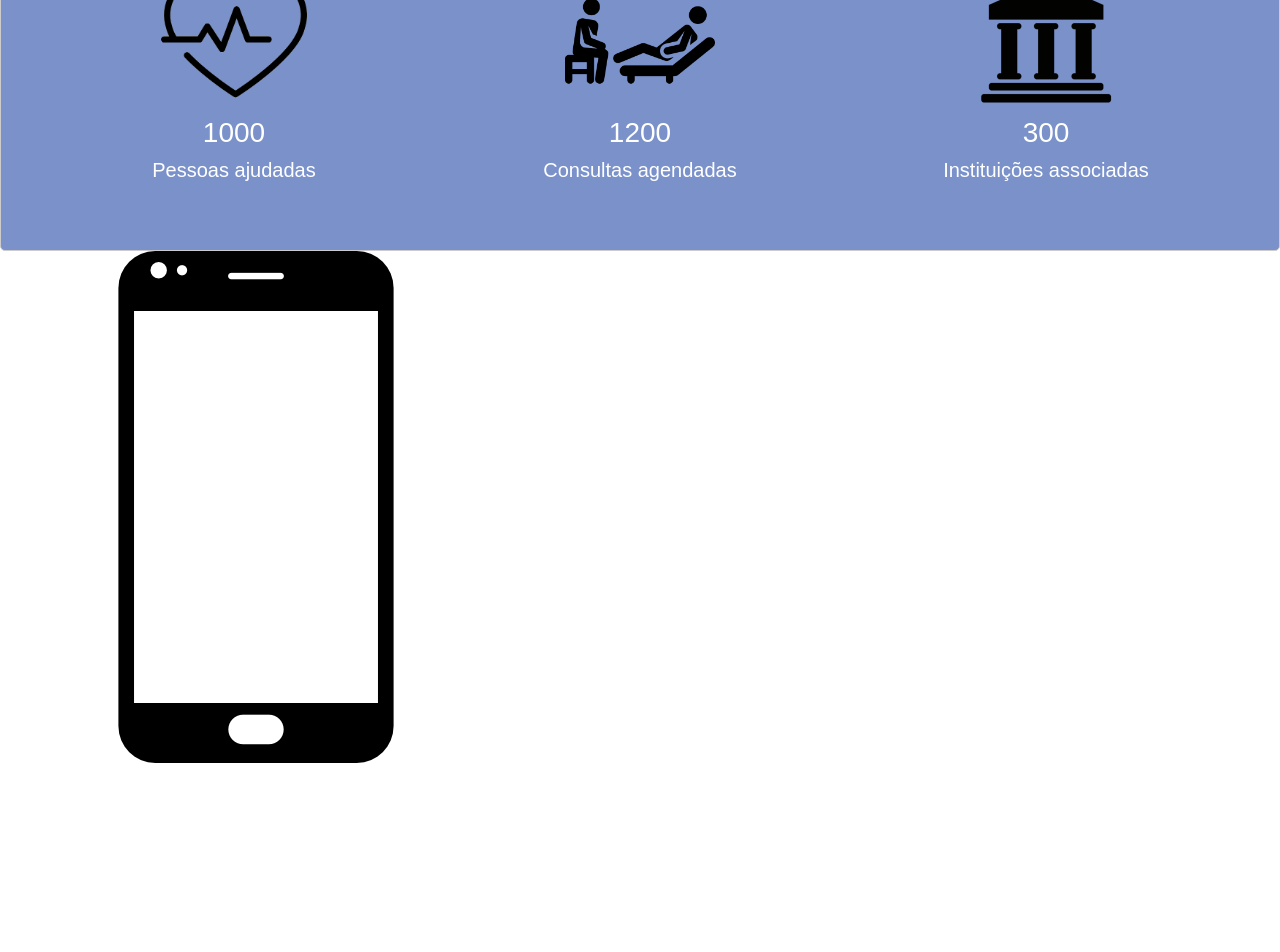
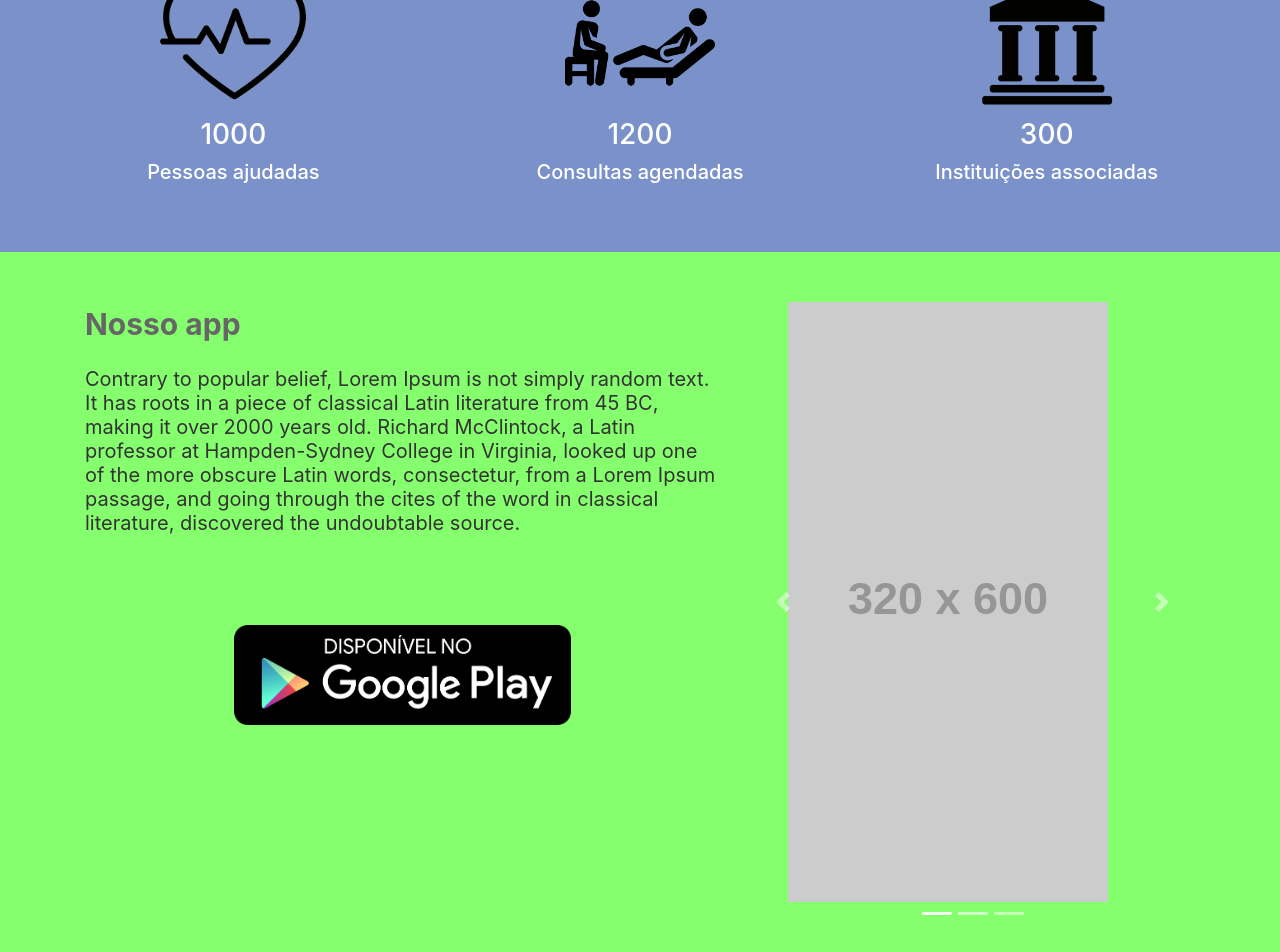
Before and after one commit to daienelima/acolher-web, a React (Create React App) app: page / in a window 1280 px wide. Shown: the part 1141-2093 px from the top of the page. Before the commit the page ends 1904 px from the top, so only its background shows below. Built offline with nearby package versions, Linux system fonts and the light colour scheme.

Commit message:
Ajustes de CSS e estrutura - Componentes e criação do carousel - Nosso APP

```diff
--- a/package.json
+++ b/package.json
@@ -3,7 +3,9 @@
   "version": "0.1.0",
   "private": true,
   "dependencies": {
+    "bootstrap": "^4.3.1",
     "react": "^16.10.1",
+    "react-bootstrap": "^1.0.0-beta.14",
     "react-dom": "^16.10.1",
     "react-scripts": "3.1.2"
   },
--- a/public/index.html
+++ b/public/index.html
@@ -3,11 +3,7 @@
   <head>
     <meta charset="utf-8" />
     <link rel="shortcut icon" href="%PUBLIC_URL%/favicon.png" />
-    <link rel="stylesheet"
-          href="https://maxcdn.bootstrapcdn.com/bootstrap/4.3.1/css/bootstrap.min.css"
-          integrity="sha384-ggOyR0iXCbMQv3Xipma34MD+dH/1fQ784/j6cY/iJTQUOhcWr7x9JvoRxT2MZw1T"
-          crossorigin="anonymous"
-          />
+
     <meta name="viewport" content="width=device-width, initial-scale=1" />
     <meta name="theme-color" content="#000000" />
     <meta
--- a/src/App.js
+++ b/src/App.js
@@ -4,6 +4,7 @@ import Painel from './components/painel';
 import Nos from './components/nos';
 import Conectados from './components/conectados';
 import Banner from './components/banner';
+import 'bootstrap/dist/css/bootstrap.min.css';
 
 function App() {
   return (
--- a/src/components/banner/index.js
+++ b/src/components/banner/index.js
@@ -1,12 +1,53 @@
 import React, { Fragment } from 'react';
 
-import Celular from '../../assets/smartphone.png';
+import '../banner/styles.css';
+import Carousel from 'react-bootstrap/Carousel';
+
+import Googleplay from '../../assets/googleplay.png';
 
 export default function Banner() {
   return (
     <Fragment>
-      <div>
-        <img src={Celular} alt="" />
+      <div className="nosso-app container-fluid">
+        <div className="container">
+          <div className="row">
+            <div className="col-md-7">
+              <strong>Nosso app</strong>
+              <p>Contrary to popular belief, Lorem Ipsum is not simply random text. It has roots in a piece of classical Latin literature from 45 BC,
+                making it over 2000 years old. Richard McClintock, a Latin professor at Hampden-Sydney College in Virginia, looked up one of the more
+                obscure Latin words, consectetur, from a Lorem Ipsum passage, and going through the cites of the word in classical literature, discovered
+                the undoubtable source.</p>
+              <a href="javascript:;" className="anchor-googleplay">
+                <img className="googleplay" src={Googleplay} alt=""></img>
+              </a>
+            </div>
+            <div className="col-md-5">
+              <Carousel>
+                <Carousel.Item>
+                  <img
+                    className="d-block"
+                    src="https://via.placeholder.com/320x600"
+                    alt="First slide"
+                  />
+                </Carousel.Item>
+                <Carousel.Item>
+                  <img
+                    className="d-block"
+                    src="https://via.placeholder.com/320x600"
+                    alt="Third slide"
+                  />
+                </Carousel.Item>
+                <Carousel.Item>
+                  <img
+                    className="d-block"
+                    src="https://via.placeholder.com/320x600"
+                    alt="Third slide"
+                  />
+                </Carousel.Item>
+              </Carousel>
+            </div>
+            </div>
+          </div>
       </div>
     </Fragment>
   );
--- a/src/components/banner/styles.css
+++ b/src/components/banner/styles.css
@@ -0,0 +1,24 @@
+.nosso-app{
+    background-color: #86ff6e;
+    padding: 50px 15px;
+    height: 700px;
+}
+
+.nosso-app .carousel-indicators{
+    top: 100%;
+}
+
+.anchor-googleplay{
+    margin-top: 90px;
+    display: block;
+    height: 100px;
+    text-align: center;
+}
+
+.anchor-googleplay .googleplay{
+    height: 100%;
+}
+
+.d-block{
+    margin: 0 auto;
+}
--- a/src/components/conectados/styles.css
+++ b/src/components/conectados/styles.css
@@ -7,8 +7,8 @@
 .container-conectados {
   width: 100%;
   padding: 30px;
-  border: 1px solid #ccc;
-  border-radius: 5px;
+  /*border: 1px solid #ccc;
+  border-radius: 5px;*/
   background-color: #7a91ca;
 }
 .icon {
--- a/src/components/nos/styles.css
+++ b/src/components/nos/styles.css
@@ -19,7 +19,7 @@ p {
   line-height: 24px;
   margin-top: 20px;
   padding-top: 20px;
-  border-top: 1px solid #eee;
+  /*border-top: 1px solid #eee;*/
 }
 
 strong {
--- a/src/components/painel/index.js
+++ b/src/components/painel/index.js
@@ -3,10 +3,14 @@ import React, { Fragment } from 'react';
 import Home from '../../assets/home.png';
 import '../painel/styles.css';
 
+var styleBannerPrincipal = {
+  backgroundImage: `url(${Home})`
+};
+
 export default function Painel() {
   return (
     <Fragment>
-      <div className="banner-principal">
+      <div className="banner-principal" style={styleBannerPrincipal}>
       </div>
     </Fragment>
   );
--- a/src/components/painel/styles.css
+++ b/src/components/painel/styles.css
@@ -5,7 +5,6 @@
   align-items: center;
 }
 .banner-principal{
-  background-image: url(/static/media/home.ac6353c8.png);
   height: 700px;
   background-repeat: no-repeat;
   background-size: cover;
```
